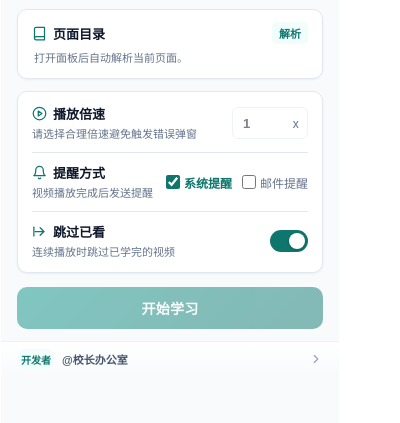
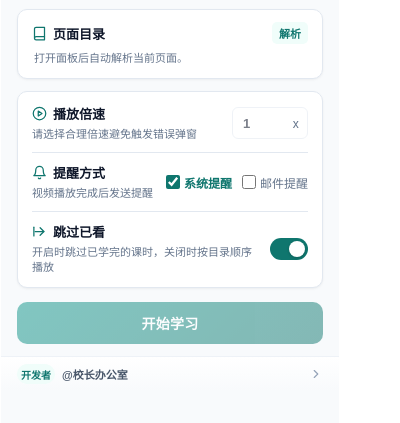
Before and after one commit to Leezk-2018/video-playback-completion-reminder, a browser extension: page popup/popup.html in a window 400 px wide. Shown: the part 133-556 px from the top of the page. Drawn offline with Linux system fonts and the light colour scheme.

Commit message:
chore: reword skip-watched toggle description for always-on continuous playback

```diff
--- a/popup/popup.html
+++ b/popup/popup.html
@@ -98,9 +98,9 @@
               </svg>
               <span>跳过已看</span>
             </div>
-            <p class="switch-subtext">连续播放时跳过已学完的视频</p>
+            <p class="switch-subtext">开启时跳过已学完的课时，关闭时按目录顺序播放</p>
           </div>
-          <label class="switch" title="连续播放时跳过已学完的视频">
+          <label class="switch" title="开启时自动跳过已学完的课时，关闭时按目录顺序播放">
             <input id="skip-watched-toggle" type="checkbox" checked />
             <span class="slider"></span>
           </label>
```
Also changed, not shown: README.md.
